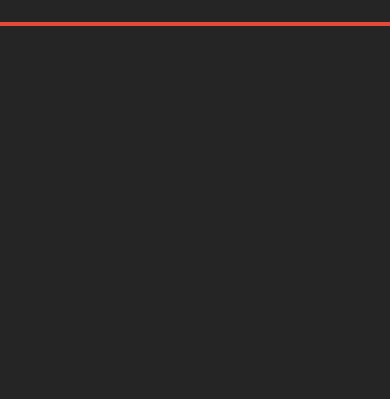
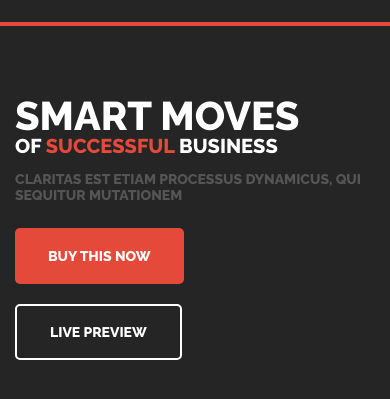
Before and after one commit to Caranthirus/Landing_page, a website: page source/index.html in a window 390 px wide. Shown: the part 73-472 px from the top of the page. Drawn offline with nearby package versions, Linux system fonts and the light colour scheme; files that its build step writes are made by us from their sources.

Commit message:
Верстка баннера

```diff
--- a/source/index.html
+++ b/source/index.html
@@ -50,6 +50,18 @@
       </div>
     </div>
   </header>
+  <main>
+    <section class="banner">
+      <div class="container">
+        <div class="banner__wrapper">
+          <h1 class="banner__title">Smart Moves <span class="banner__subtitle"> of <span class="banner__red">Successful</span> Business</span></h1>
+          <p class="banner__text">Claritas est etiam processus dynamicus, qui sequitur mutationem</p>
+          <button class="button banner__button">Buy This Now</button>
+          <button class="button banner__button banner__button--last">Live Preview</button>
+        </div>
+      </div>
+    </section>
+  </main>
   <script src="js/script.min.js"></script>
 </body>
 
--- /dev/null
+++ b/source/sass/blocks/banner.scss
@@ -0,0 +1,104 @@
+.banner {
+  background: url("../../img/bg-man.jpg") center top no-repeat;
+  background-size: cover;
+}
+
+.banner__wrapper {
+  padding: 255px 0 250px 0;
+  max-width: 580px;
+  margin-left: auto;
+}
+
+.banner__title {
+  font-size: 80px;
+  font-family: $secondary-font;
+  color: $text-color;
+  font-weight: 800;
+  text-transform: uppercase;
+  line-height: 1;
+  margin: 0;
+}
+
+.banner__subtitle {
+  font-size: 43px;
+  display: block;
+}
+
+.banner__red {
+  color: $secondary-color;
+}
+
+.banner__text {
+  font-size: 18px;
+  font-family: $secondary-font;
+  color: $banner-text;
+  font-weight: 800;
+  text-transform: uppercase;
+  margin: 15px 0;
+}
+
+.banner__button {
+  display: inline-block;
+  margin: 20px 25px 20px 0;
+
+  &:last-child {
+    margin-right: 0;
+  }
+}
+
+.banner__button--last {
+  background: none;
+  border: 2px solid $text-color;
+  padding: 18px 33px;
+
+  &:hover,
+  &:active {
+    background-color: transparent;
+    border-color: darken($text-color, 25%);
+  }
+}
+
+@media (max-width: 980px) {
+  .banner {
+    background: none;
+  }
+
+  .banner__wrapper {
+    padding: 70px 0 50px 0;
+    max-width: 100%;
+    margin-left: 0;
+  }
+}
+
+@media (max-width: 768px) {
+  .banner__title {
+    font-size: 50px;
+  }
+
+  .banner__subtitle {
+    font-size: 25px;
+  }
+
+  .banner__text {
+    font-size: 16px;
+  }
+}
+
+@media (max-width: $mobile-width) {
+  .banner__title {
+    font-size: 40px;
+  }
+
+  .banner__subtitle {
+    font-size: 20px;
+  }
+
+  .banner__text {
+    font-size: 14px;
+  }
+
+  .banner__button {
+    margin-top: 10px;
+    margin-bottom: 10px;
+  }
+}
--- /dev/null
+++ b/source/sass/blocks/button.scss
@@ -0,0 +1,25 @@
+.button {
+  background-color: $secondary-color;
+  border-radius: 5px;
+  padding: 20px 33px;
+  border: none;
+  font-size: 14px;
+  font-family: $secondary-font;
+  color: $text-color;
+  font-weight: 800;
+  text-transform: uppercase;
+  text-align: center;
+  display: block;
+  cursor: pointer;
+  box-shadow: none;
+  appearance: none;
+  max-width: 170px;
+  transition-property: background-color, border-color;
+  transition-duration: 500ms ;
+
+  &:hover,
+  &:active {
+    background-color: darken($secondary-color, 5%);
+    border-color: darken($secondary-color, 5%);
+  }
+}
--- a/source/sass/global/variables.scss
+++ b/source/sass/global/variables.scss
@@ -2,6 +2,7 @@ $primary-color: #252525;
 $text-color: #ffffff;
 $secondary-color: #e5493a;
 $menu-color: #707070;
+$banner-text: #555555;
 
 $tablet-width: 768px;
 $mobile-width: 498px;
--- a/source/sass/style.scss
+++ b/source/sass/style.scss
@@ -6,6 +6,8 @@
 @import "blocks/list-reset.scss";
 @import "blocks/container.scss";
 @import "blocks/visually-hidden.scss";
+@import "blocks/button.scss";
 
 @import "blocks/header.scss";
 @import "blocks/menu-list.scss";
+@import "blocks/banner.scss";
```
